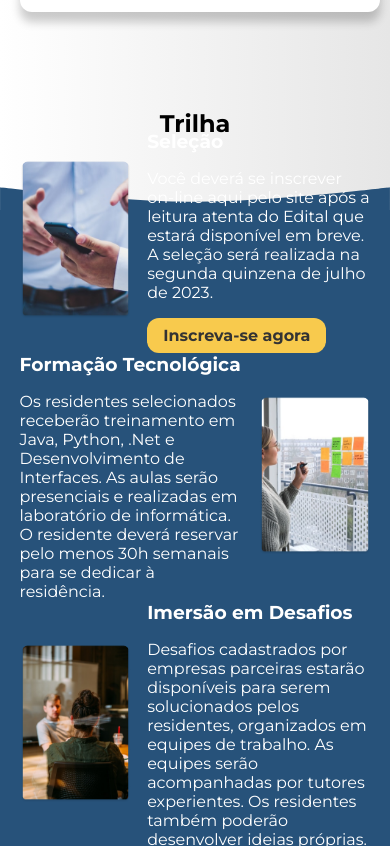
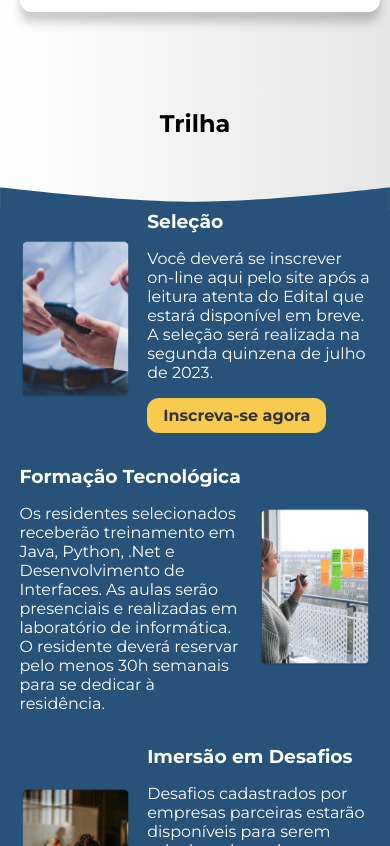
Before and after one commit to igorroc/residencia-next, a Next.js app: page / in a window 390 px wide. Shown: the part 4738-5584 px from the top of the page. Built offline with nearby package versions, Linux system fonts and the light colour scheme.

Commit message:
fix: Style mobile

```diff
--- a/src/app/page.module.css
+++ b/src/app/page.module.css
@@ -309,4 +309,9 @@
 	.trilhaWrapper {
 		margin-top: 30em;
 	}
+
+	.trilhaContent {
+		margin-top: 0;
+		gap: 2em;
+	}
 }
```
